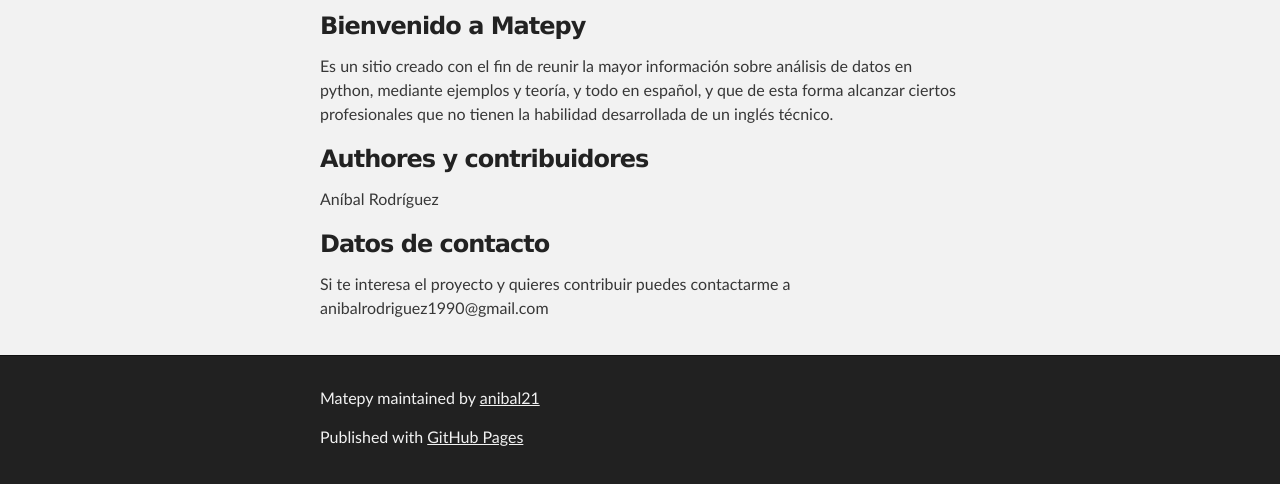
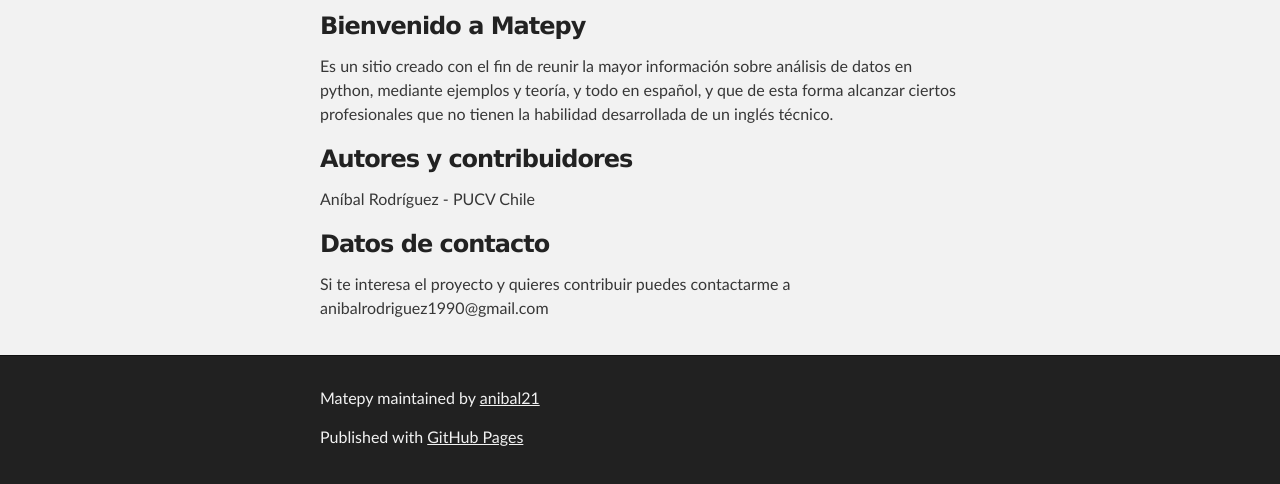
Before and after one commit to anibal21/matepy, a plain HTML site: page index.html in a window 1280 px wide. Shown: the part 252-736 px from the top of the page. Drawn offline with Linux system fonts and the light colour scheme.

Commit message:
Update index.html

```diff
--- a/index.html
+++ b/index.html
@@ -38,9 +38,9 @@
 
 
 <h3>
-<a id="authors-and-contributors" class="anchor" href="#authors-and-contributors" aria-hidden="true"><span aria-hidden="true" class="octicon octicon-link"></span></a>Authores y contribuidores</h3>
+<a id="authors-and-contributors" class="anchor" href="#authors-and-contributors" aria-hidden="true"><span aria-hidden="true" class="octicon octicon-link"></span></a>Autores y contribuidores</h3>
 
-<p>Aníbal Rodríguez</p>
+<p>Aníbal Rodríguez - PUCV Chile</p>
 
 <h3>
 <a id="support-or-contact" class="anchor" href="#support-or-contact" aria-hidden="true"><span aria-hidden="true" class="octicon octicon-link"></span></a>Datos de contacto</h3>
```
